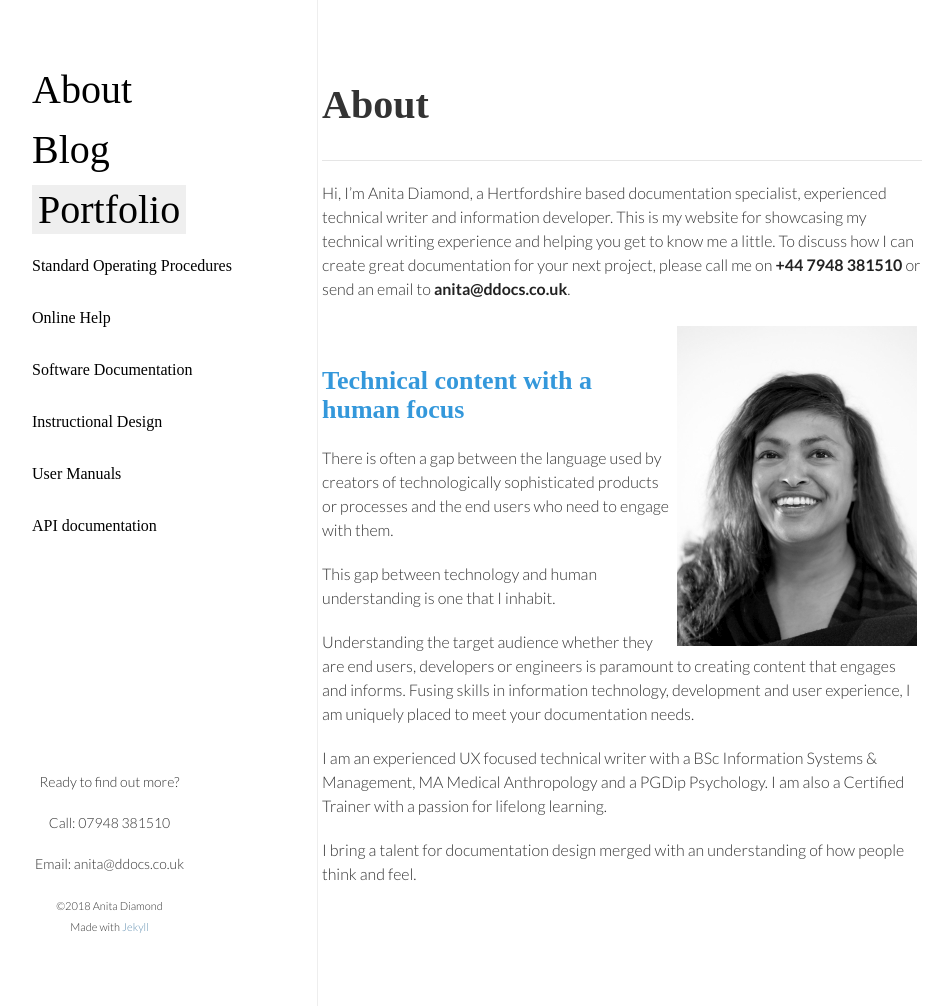
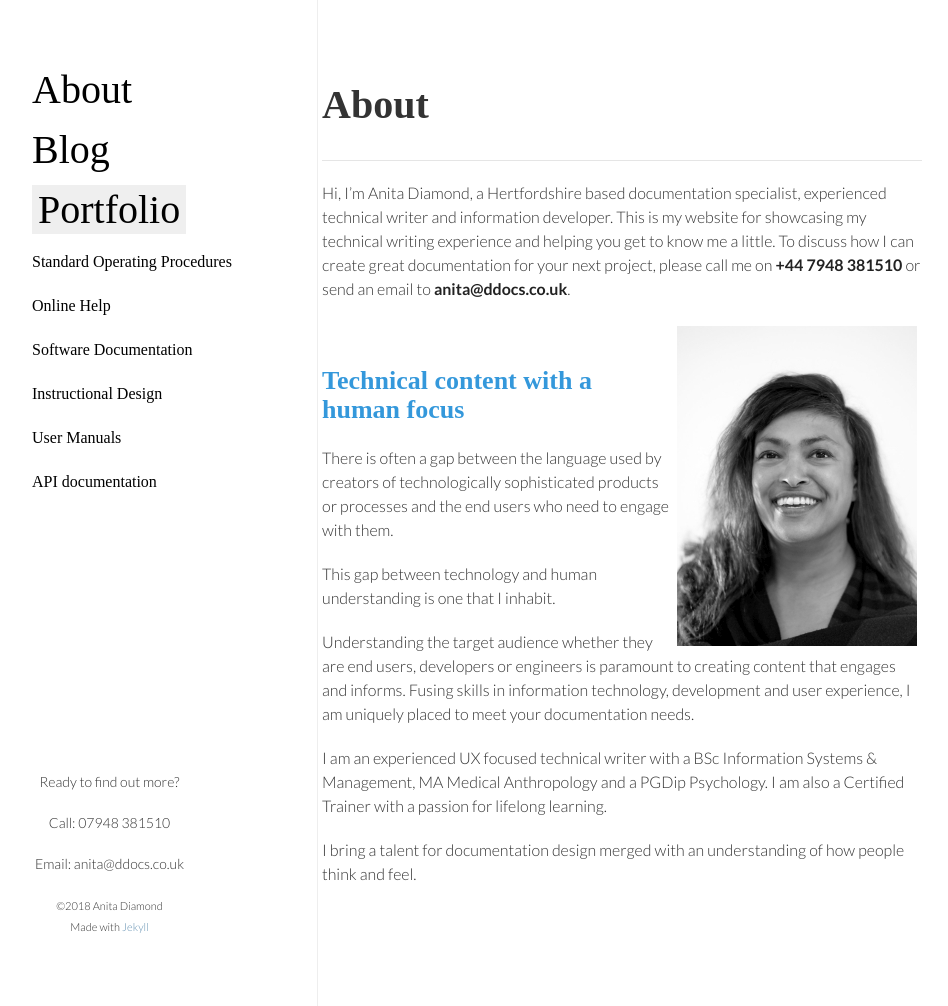
Before and after one commit to ddocs/ddocs.github.io, a Jekyll site: the page built from index.html, in a window 1280 px wide and 1006 px high. Shown: the whole window, without its empty margins (193-1141 px from the left). Built offline with Jekyll 4.4.1, drawn with Linux system fonts in a browser that asks for light colours; nearby versions of some CDN libraries; some web fonts are replaced.

Commit message:
Update style.css

```diff
--- a/css/style.css
+++ b/css/style.css
@@ -317,7 +317,7 @@ header h1 {
 .dropdown-content a {
  float: none;
  color: black;
- padding: 14px 0px 14px;
+ padding: 10px 0px 10px;
  text-decoration: none;
  display: block;
  text-align: left;
```
